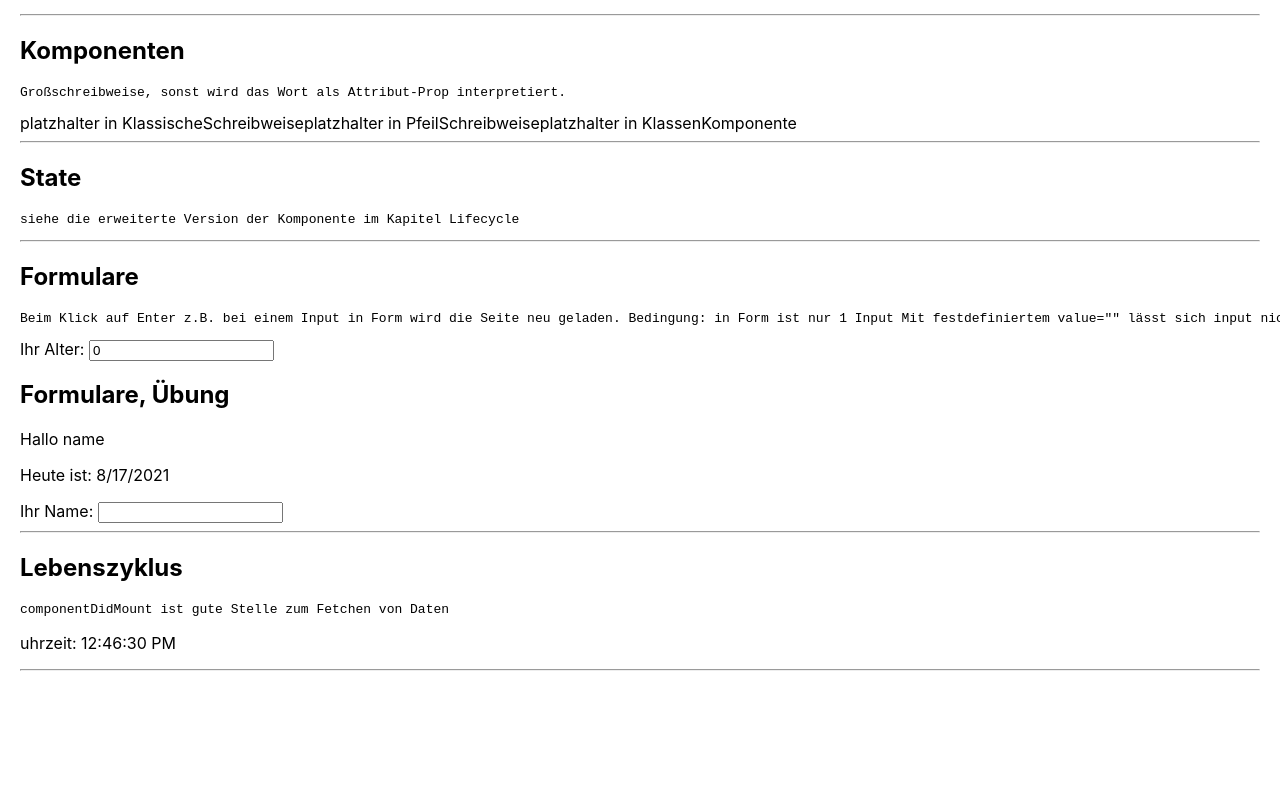
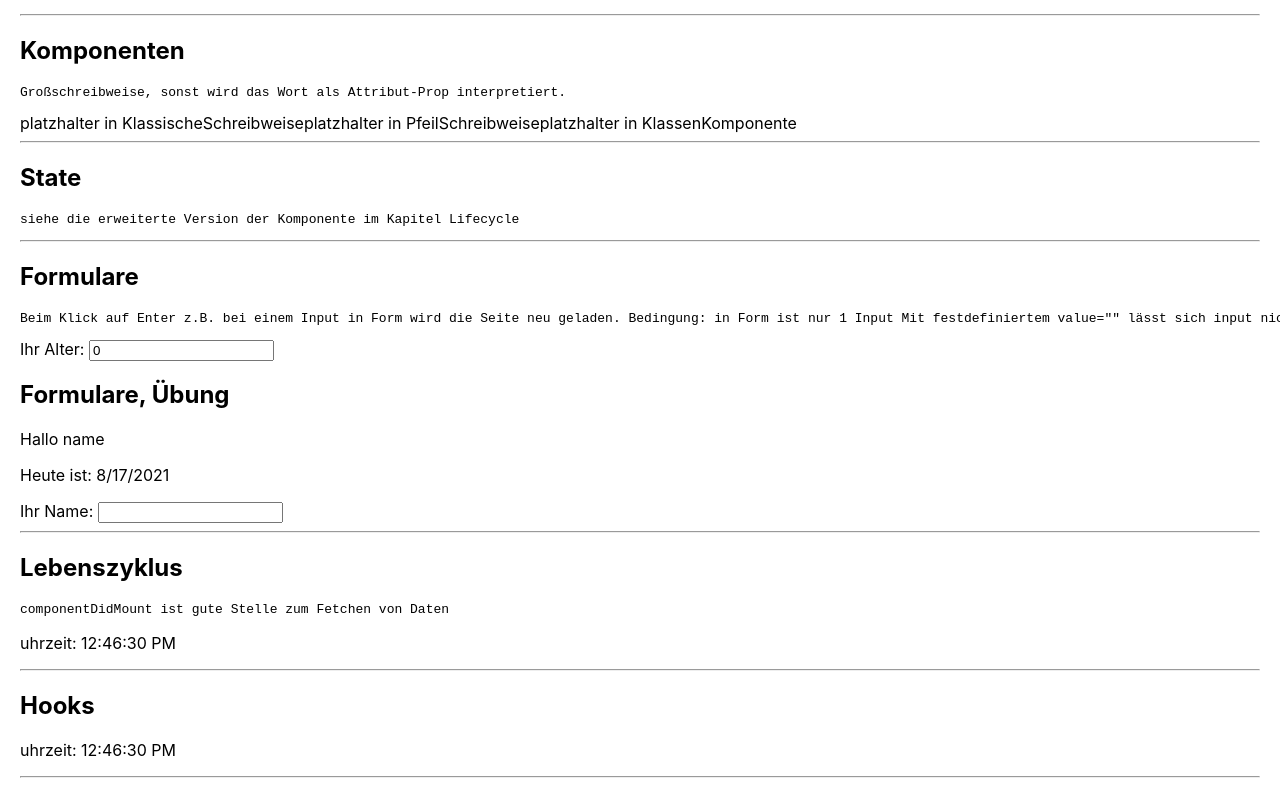
Before and after one commit to ppedvAG/2021-17-08-react, a React (Create React App) app in the folder TRAINER/react17-redux-ts-demos/: page /demos in a window 1280 px wide. Shown: the part 1354-2152 px from the top of the page. Before the commit the page ends 2045 px from the top, so only its background shows below. Built offline with nearby package versions, Linux system fonts and the light colour scheme.

Commit message:
m012 demo

```diff
--- a/TRAINER/react17-redux-ts-demos/src/09-demos.tsx
+++ b/TRAINER/react17-redux-ts-demos/src/09-demos.tsx
@@ -4,6 +4,7 @@ import { KlassenKomponente, KlassischeSchreibweise, PfeilSchreibweise } from "./
 import { KomponenteMitState, KomponenteMitState2 } from "./08-state";
 import Greeter, { Greeter2 } from "./04-greeter";
 import InputComponent from "./10-forms";
+import { KomponenteMitHooks } from "./12-hooks";
 
 export default function Demos() {
     // let component1 = FunctionComponent1;
@@ -138,6 +139,10 @@ export default function Demos() {
             </pre>
             <KomponenteMitState2 />
             <hr />
+
+            <h2>Hooks</h2>
+            <KomponenteMitHooks />
+            <hr />
             </>
     )
 }
--- /dev/null
+++ b/TRAINER/react17-redux-ts-demos/src/12-hooks.tsx
@@ -0,0 +1,60 @@
+import { useEffect, useState } from "react";
+
+/*
+KomponenteMitState2 als Klasse wird zurückgesetzt zu einer Funktionalen Komponente
+ */
+
+/*
+export function DateComponentFunction() {
+    let intervalID: any;
+
+    let [uhrzeit, ändereUhrzeit] = useState(new Date().toLocaleTimeString())
+
+    useEffect(() => {
+        intervalID = setInterval(() => {
+            ändereUhrzeit(new Date().toLocaleTimeString());
+            console.log('uhrzeit :>> ', uhrzeit);
+        }, 1000)
+        return (() => {
+            clearInterval(intervalID);
+            console.log('interval cleared');
+        })
+    })
+    return (<span>aktuelle Uhrzeit: {uhrzeit} </span>)
+} */
+
+interface TimeStateType {
+    uhrzeit: string
+}
+export function KomponenteMitHooks() {
+    // Variante1
+    // let [timeState, changeTimeState] = useState({
+
+    // Variante2, mit der Möglichkeit, Datentypen festzulegen
+    let timeState: TimeStateType;
+    let changeTimeState: Function;
+
+    [timeState, changeTimeState] = useState({
+        uhrzeit: new Date().toLocaleTimeString()
+    })
+
+    // Variante1
+    useEffect(() => {
+        let intervalID: any; // streng typisiert wäre der Typ hier: TimerID
+        intervalID = setInterval(() => {
+            changeTimeState({ uhrzeit: new Date().toLocaleTimeString() })
+        }, 1000)
+        return () => {
+            clearInterval(intervalID)
+        }
+    })
+
+    // Variante2
+    // zwei Use Effects, der eine für DidMount, der andere für WillUnmount
+    // passt nicht, wenn der eine Effect eine lokale Variable hat, auf die der zweite Effect zugreift
+
+    return <p>
+        uhrzeit: {timeState.uhrzeit}
+    </p>
+
+}
```
Also changed, not shown: TRAINER/react17-redux-ts-demos/src/todo-app/TodosAsClass.tsx (+0 -18 lines), 1 other file (tests, documents, lock files or other folders).
